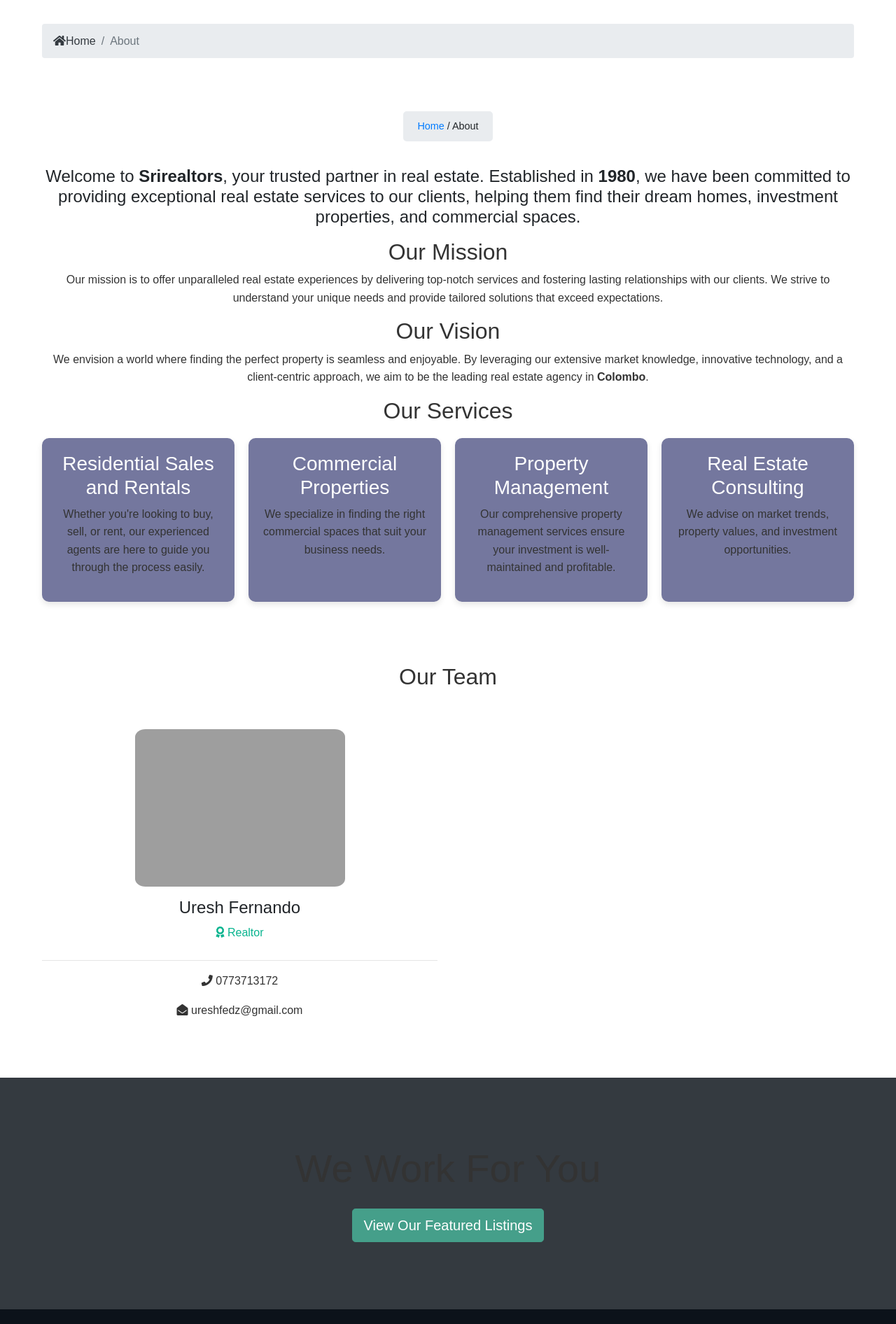
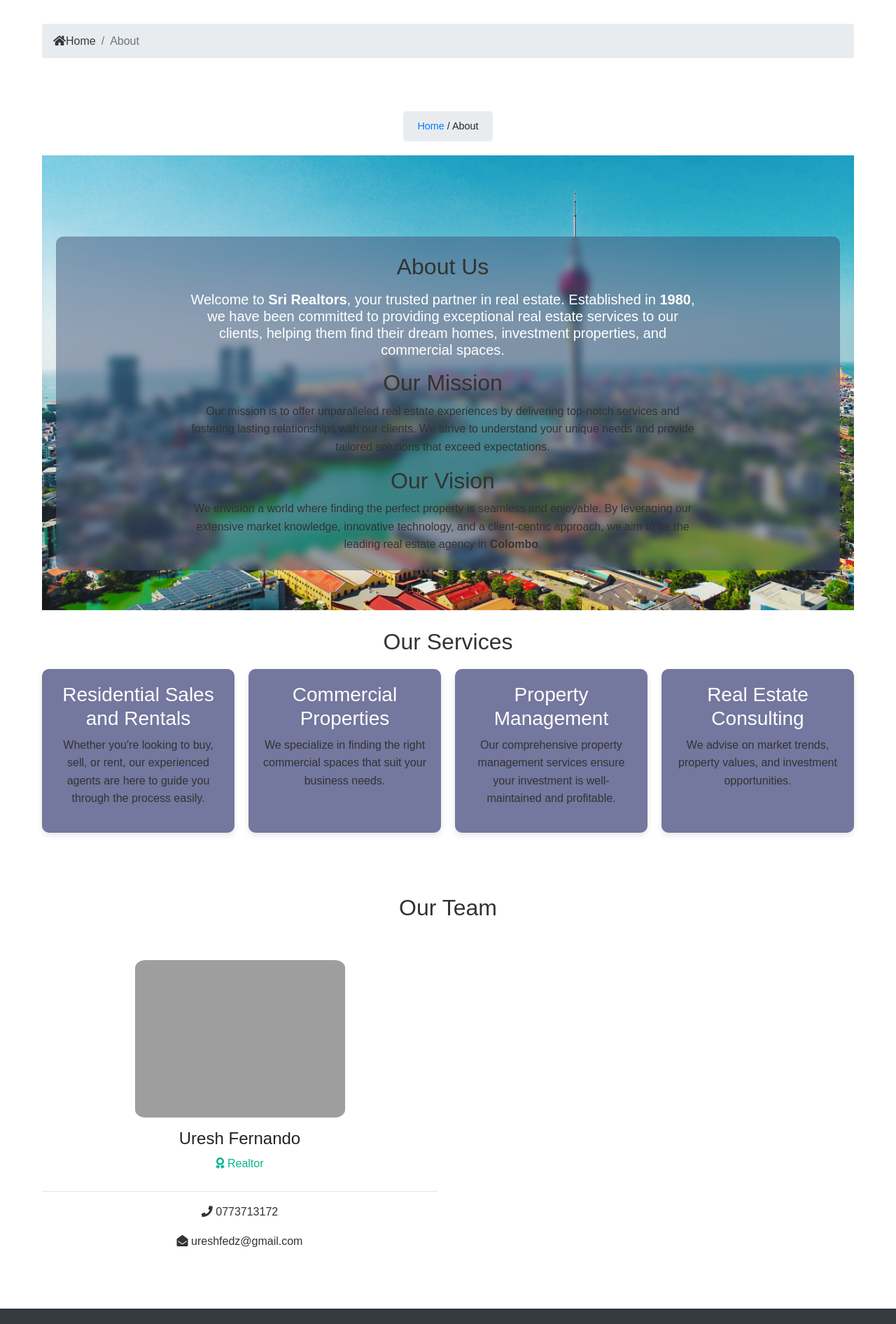
Before and after one commit to R3dkiller/BAD_Group05_Project, a Django app: page /en/about-us in a window 1280 px wide. Shown: the part 689-2581 px from the top of the page at 70% size. Run offline with Django 3.2, Linux system fonts and the light colour scheme; data comes from the database, SQL or seed files in the repository; some libraries are stand-ins or nearby versions; grey boxes are pictures that could not be loaded.

Commit message:
Update about.html

```diff
--- a/templates/core/about.html
+++ b/templates/core/about.html
@@ -158,14 +158,25 @@
       <div class="breadcrumbs">
           <a href="index.html">Home</a> / About
       </div>
-      <p><h4>Welcome to <strong>Srirealtors</strong>, your trusted partner in real estate. Established in <strong>1980</strong>, we have been committed to providing exceptional real estate services to our clients, helping them find their dream homes, investment properties, and commercial spaces.</h4></p>
-
-      <h2>Our Mission</h2>
-      <p>Our mission is to offer unparalleled real estate experiences by delivering top-notch services and fostering lasting relationships with our clients. We strive to understand your unique needs and provide tailored solutions that exceed expectations.</p>
-
-      <h2>Our Vision</h2>
-      <p>We envision a world where finding the perfect property is seamless and enjoyable. By leveraging our extensive market knowledge, innovative technology, and a client-centric approach, we aim to be the leading real estate agency in <strong>Colombo</strong>.</p>
-
+      <section id="showcase">
+        <div class="container text-center">
+          <div class="home-search p-5">
+            <div class="overlay round-corners p-2">
+              <div class="row col-12 pl-0 ml-0 justify-content-center">
+                <div class="col-12 col-lg-8 p-0 text-center">
+                  <h1 class="display-4 font-weight-bold mb-3">
+                    <h2>About Us</h2>
+                    <p><h5> Welcome to <strong>Sri Realtors</strong>, your trusted partner in real estate. Established in <strong>1980</strong>, we have been committed to providing exceptional real estate services to our clients, helping them find their dream homes, investment properties, and commercial spaces.</h5></p>
+                    <h2>Our Mission</h2>
+                    <p>Our mission is to offer unparalleled real estate experiences by delivering top-notch services and fostering lasting relationships with our clients. We strive to understand your unique needs and provide tailored solutions that exceed expectations.</p>
+                     <h2>Our Vision</h2>
+                    <p>We envision a world where finding the perfect property is seamless and enjoyable. By leveraging our extensive market knowledge, innovative technology, and a client-centric approach, we aim to be the leading real estate agency in <strong>Colombo</strong>.</p>
+              </div>
+            </div>
+          </div>
+        </div>
+      </section>
+      <br>
       <h2>Our Services</h2>
       <div class="services">
           <div class="service-box">
```
